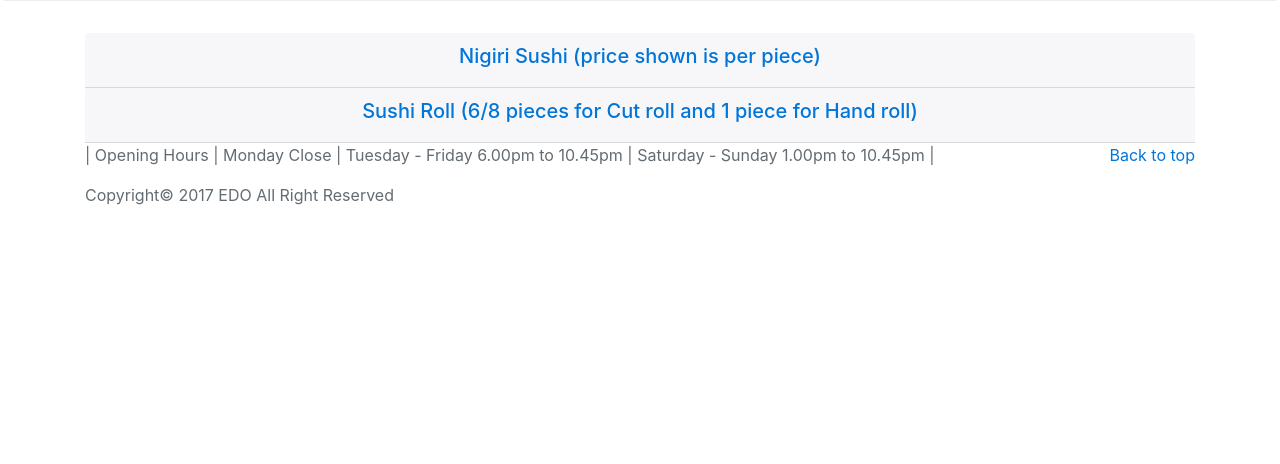
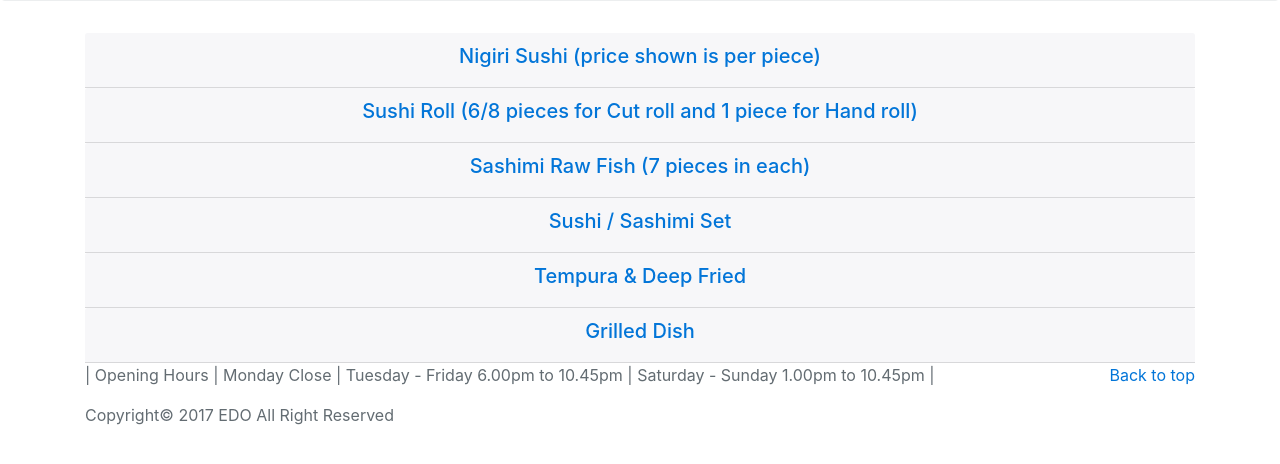
Before and after one commit to bluesky271/Edo-frontend, a PHP site: page /menu.html in a window 1280 px wide. Shown: the part 281-745 px from the top of the page. Run offline with PHP 8.4, Linux system fonts and the light colour scheme; some libraries are stand-ins or nearby versions.

Commit message:
Changed menu

```diff
--- a/website/index.php
+++ /dev/null
@@ -1 +0,0 @@
-<?php include_once("index.html")  ?>
--- a/website/menu.html
+++ b/website/menu.html
@@ -54,7 +54,7 @@
           <div class="col-lg-12">
             <div class="card-header" role="tab" id="headingOne">
               <h5 class="text-center">
-                <a data-toggle="collapse" data-parent="#accordion" href="#collapseOne" aria-expanded="true" aria-controls="collapseOne">
+                <a class="menu-title" data-toggle="collapse" data-parent="#accordion" href="#collapseOne" aria-expanded="true" aria-controls="collapseOne">
                   Nigiri Sushi (price shown is per piece)
                 </a>
               </h5>
@@ -106,9 +136,9 @@
         <!-- 2nd row start -->
         <div class="row">
           <div class="col-lg-12">
-            <div class="card-header" role="tab" id="headingOne">
+            <div class="card-header" role="tab" id="headingTwo">
               <h5 class="text-center">
-                <a data-toggle="collapse" data-parent="#accordion" href="#collapseTwo" aria-expanded="true" aria-controls="collapseOne">
+                <a class="menu-title" data-toggle="collapse" data-parent="#accordion" href="#collapseTwo" aria-expanded="true" aria-controls="collapseOne">
                   Sushi Roll (6/8 pieces for Cut roll and 1 piece for Hand roll)
                 </a>
               </h5>
@@ -116,64 +146,114 @@
 
             <div id="collapseTwo" class="collapse" role="tabpanel" aria-labelledby="headingOne">
               <div class="row">
-              <div class="col">
-                <p class="text-left">S16. Tuna</p>
-                <p class="text-left">S17. Spicy Tuna</p>
-                <p class="text-left">S18. Salmon</p>
-                <p class="text-left">S19. Salmon Skin</p>
-                <p class="text-left">S20. Tobiko Scallop</p>
-                <p class="text-left">S21. Salmon & Avocado</p>
-                <p class="text-left">S22. Eel & Cucumber</p>
-                <p class="text-left">S23. Exotic California</p>
-                <p class="text-left">S24. Cucumber or Pickle</p>
-                <p class="text-left">S25. Avocado</p>
-                <p class="text-left">S26. Vegetable Tempura (8pcs)</p>
-                <p class="text-left">S27. Soft Shell Crab (8pcs)</p>
-                <p class="text-left">S28. Prawn Tempura (8pcs)</p>
-                <p class="text-left">S29. Dragon Roll (8pcs)</p>
-                <p class="text-left">S30. Futo Makle - Big Roll (8pcs)</p>
-                <p class="text-left">S31. Vegetable Futo Make - Big Roll (8pcs)</p>
-                <p class="text-left">S32. Edo Maki (8pcs)</p>
-                <p class="text-left">S33. Special Salmon Roll (8pcs)</p>
-                <p class="text-left">S34. Special Tempura Roll (8pcs)</p>
-                <p class="text-left">S35. Chicken Teriyaki * Cucumber Roll</p>
-              </div>
-              <div class="col">
-                <p class="text-right">Cut Roll £3.60</p>
-                <p class="text-right">Cut Roll £3.80</p>
-                <p class="text-right">Cut Roll £3.30</p>
-                <p class="text-right">Cut Roll £3.10</p>
-                <p class="text-right">Cut Roll £3.80</p>
-                <p class="text-right">Cut Roll £3.40</p>
-                <p class="text-right">Cut Roll £3.90</p>
-                <p class="text-right">Cut Roll £4.00</p>
-                <p class="text-right">Cut Roll £2.50</p>
-                <p class="text-right">Cut Roll £2.70</p>
-                <p class="text-right">Cut Roll £5.70</p>
-                <p class="text-right">Cut Roll £8.50</p>
-                <p class="text-right">Cut Roll £8.00</p>
-                <p class="text-right">Cut Roll £8.00</p>
-                <p class="text-right">Cut Roll £7.30</p>
-                <p class="text-right">Cut Roll £6.30</p>
-                <p class="text-right">Cut Roll £8.40</p>
-                <p class="text-right">Cut Roll £5.90</p>
-                <p class="text-right">Cut Roll £7.20</p>
-                <p class="text-right">Cut Roll £3.80</p>
-              </div>
-              <div class="col">
-                <p class="text-right">Hand Roll £3.40</p>
-                <p class="text-right">Hand Roll £3.60</p>
-                <p class="text-right">Hand Roll £3.10</p>
-                <p class="text-right">Hand Roll £2.90</p>
-                <p class="text-right">Hand Roll £3.60</p>
-                <p class="text-right">Hand Roll £3.20</p>
-                <p class="text-right">Hand Roll £3.70</p>
-                <p class="text-right">Hand Roll £3.80</p>
-                <p class="text-right">Hand Roll £2.20</p>
-                <p class="text-right">Hand Roll £2.50</p>
-                <p class="text-right">Hand Roll £3.70</p>
-                <p class="text-right">Hand Roll £4.90</p>
-                <p class="text-right">Hand Roll £3.90</p>
+                <div class="col">
+                  <table style="width:100%">
+                    <tr>
+                      <th class="text-left"></th>
+                      <th class="text-right">Cut Roll</th>
+                      <th class="text-right">Hand Roll</th>
+                    </tr>
+                    <tr>
+                      <th class="text-left">S16. Tuna</th>
+                      <th class="text-right">£3.60</th>
+                      <th class="text-right">£3.40</th>
+                    </tr>
+                    <tr>
+                      <th class="text-left">S17. Spicy Tuna</th>
+                      <th class="text-right">£3.80</th>
+                      <th class="text-right">£3.60</th>
+                    </tr>
+                    <tr>
+                      <th class="text-left">S18. Salmon</th>
+                      <th class="text-right">£3.30</th>
+                      <th class="text-right">£3.10</th>
+                    </tr>
+                    <tr>
+                      <th class="text-left">S19. Salmon Skin</th>
+                      <th class="text-right">£3.10</th>
+                      <th class="text-right">£2.90</th>
+                    </tr>
+                    <tr>
+                      <th class="text-left">S20. Tobiki Scallop</th>
+                      <th class="text-right">£3.80</th>
+                      <th class="text-right">£3.60</th>
+                    </tr>
+                    <tr>
+                      <th class="text-left">S21. Salmon & Avocado</th>
+                      <th class="text-right">£3.40</th>
+                      <th class="text-right">£3.20</th>
+                    </tr>
+                    <tr>
+                      <th class="text-left">S22. Eel & Cucumber</th>
+                      <th class="text-right">£3.90</th>
+                      <th class="text-right">£3.70</th>
+                    </tr>
+                    <tr>
+                      <th class="text-left">S23. Exotic California</th>
+                      <th class="text-right">£4.00</th>
+                      <th class="text-right">£3.80</th>
+                    </tr>
+                    <tr>
+                      <th class="text-left">S24. Cucumber or Pickle</th>
+                      <th class="text-right">£2.50</th>
+                      <th class="text-right">£2.30</th>
+                    </tr>
+                    <tr>
+                      <th class="text-left">S25. Avocado</th>
+                      <th class="text-right">£2.70</th>
+                      <th class="text-right">£2.50</th>
+                    </tr>
+                    <tr>
+                      <th class="text-left">S26. Vegetable Tempura (8pcs)</th>
+                      <th class="text-right">£5.70</th>
+                      <th class="text-right">£3.70</th>
+                    </tr>
+                    <tr>
+                      <th class="text-left">S27. Soft Shell Crab (8pcs)</th>
+                      <th class="text-right">£8.50</th>
+                      <th class="text-right">£4.90</th>
+                    </tr>
+                    <tr>
+                      <th class="text-left">S28. Prawn Tempura (8pcs)</th>
+                      <th class="text-right">£8.00</th>
+                      <th class="text-right">£3.90</th>
+                    </tr>
+                    <tr>
+                      <th class="text-left">S29. Dragon Roll (8pcs)</th>
+                      <th class="text-right">£8.00</th>
+                      <th class="text-right"></th>
+                    </tr>
+                    <tr>
+                      <th class="text-left">S30. Futo Maki - Big Roll (8pcs)</th>
+                      <th class="text-right">£7.30</th>
+                      <th class="text-right"></th>
+                    </tr>
+                    <tr>
+                      <th class="text-left">S31. Vegetable Futo Maki - Big Roll (8pcs)</th>
+                      <th class="text-right">£6.30</th>
+                      <th class="text-right"></th>
+                    </tr>
+                    <tr>
+                      <th class="text-left">S32. Edo Maki (8pcs)</th>
+                      <th class="text-right">£8.40</th>
+                      <th class="text-right"></th>
+                    </tr>
+                    <tr>
+                      <th class="text-left">S33. Special Salmon Roll (8pcs)</th>
+                      <th class="text-right">£5.90</th>
+                      <th class="text-right"></th>
+                    </tr>
+                    <tr>
+                      <th class="text-left">S34. Special Tempura Roll (8pcs)</th>
+                      <th class="text-right">£7.20</th>
+                      <th class="text-right"></th>
+                    </tr>
+                    <tr>
+                      <th class="text-left">S35. Chicken Teriyaki & Cucumber Roll</th>
+                      <th class="text-right">£3.80</th>
+                      <th class="text-right"></th>
+                    </tr>
+                  </table>
               </div>
             </div>
             </div>
@@ -181,6 +261,216 @@
 
         </div>
         <!-- 2nd row end -->
+
+        <!-- 3rd row start -->
+        <div class="row">
+          <div class="col-lg-12">
+            <div class="card-header" role="tab" id="headingThree">
+              <h5 class="text-center">
+                <a class="menu-title" data-toggle="collapse" data-parent="#accordion" href="#collapseThree" aria-expanded="true" aria-controls="collapseThree">
+                  Sashimi Raw Fish (7 pieces in each)
+                </a>
+              </h5>
+            </div>
+
+            <div id="collapseThree" class="collapse" role="tabpanel" aria-labelledby="headingThree">
+              <div class="row">
+              <div class="col">
+                <table style="width:100%">
+                  <tr>
+                    <th class="text-left">S36. Tuna</th>
+                    <th class="text-right">£11.50</th>
+                  </tr>
+                  <tr>
+                    <th class="text-left">S37. Salmon</th>
+                    <th class="text-right">£9.50</th>
+                  </tr>
+                  <tr>
+                    <th class="text-left">S38. Scallop</th>
+                    <th class="text-right">£9.90</th>
+                  </tr>
+                  <tr>
+                    <th class="text-left">S39. Clam</th>
+                    <th class="text-right">£9.50</th>
+                  </tr>
+                  <tr>
+                    <th class="text-left">S40. Octopus</th>
+                    <th class="text-right">£9.50</th>
+                  </tr>
+                  <tr>
+                    <th class="text-left">S41. Seabass & Mackeral (8pcs)</th>
+                    <th class="text-right">£10.00</th>
+                  </tr>
+                </table>
+            </div>
+            </div>
+          </div>
+
+        </div>
+      </div>
+        <!-- 3rd row end -->
+
+        <!-- 4th row start -->
+        <div class="row">
+          <div class="col-lg-12">
+            <div class="card-header" role="tab" id="headingFour">
+              <h5 class="text-center">
+                <a class="menu-title" data-toggle="collapse" data-parent="#accordion" href="#collapseFour" aria-expanded="true" aria-controls="collapseFour">
+                  Sushi / Sashimi Set
+                </a>
+              </h5>
+            </div>
+
+            <div id="collapseFour" class="collapse" role="tabpanel" aria-labelledby="headingFour">
+
+            <div class="row">
+              <div class="col">
+                <table style="width:100%">
+                <tr>
+                  <th class="text-left">S42. Edo Deluxe Sushi & Sashimi Set (7 Nigiri, 6 pcs Sushi Roll, 15 pcs Sashimi)</th>
+                  <th class="text-right">£33.00</th>
+                </tr>
+                <tr>
+                  <th class="text-left">S43. Edo Mini Set (5 Nigiri, 6 pcs Sushi Roll, 6 pcs Sashimi)</th>
+                  <th class="text-right">£19.50</th>
+                </tr>
+                <tr>
+                  <th class="text-left">S44. Sashimi Matsu Set (18 pcs Sashimi)</th>
+                  <th class="text-right">£19.90</th>
+                </tr>
+                <tr>
+                  <th class="text-left">S45. Sashimi Take Set (12 pcs Sashimi)</th>
+                  <th class="text-right">£15.00</th>
+                </tr>
+                <tr>
+                  <th class="text-left">S46. Sashimi Umei Set (6 pcs Sashimi)</th>
+                  <th class="text-right">£7.90</th>
+                </tr>
+                <tr>
+                  <th class="text-left">S47. Superior Sushi Set (8 Nigiri, 6 pcs Sushi Roll)</th>
+                  <th class="text-right">£17.50</th>
+                </tr>
+                <tr>
+                  <th class="text-left">S48. Standard Sushi Set (6 Nigiri, 6 pcs Sushi Roll)</th>
+                  <th class="text-right">£14.50</th>
+                </tr>
+                <tr>
+                  <th class="text-left">S49. Trail Sushi Set (3 Nigiri, 6 pcs Sushi Roll)</th>
+                  <th class="text-right">£8.50</th>
+                </tr>
+              </table>
+              </div>
+            </div>
+
+            </div>
+          </div>
+
+        </div>
+        <!-- 4th row end -->
+
+        <!-- 5th row start -->
+        <div class="row">
+          <div class="col-lg-12">
+            <div class="card-header" role="tab" id="headingFive">
+              <h5 class="text-center">
+                <a class="menu-title" data-toggle="collapse" data-parent="#accordion" href="#collapseFive" aria-expanded="true" aria-controls="collapseFive">
+                  Tempura & Deep Fried
+                </a>
+              </h5>
+            </div>
+
+            <div id="collapseFive" class="collapse" role="tabpanel" aria-labelledby="headingFive">
+
+            <div class="row">
+              <div class="col">
+                <table style="width:100%">
+                <tr>
+                  <th class="text-left">1. King Prawn Tempura (5pcs King Prawn)<th>
+                  <th class="text-right">£10.90</th>
+                </tr>
+                <tr>
+                  <th class="text-left">2. King Prawn & Vegetable Tempura<th>
+                  <th class="text-right">£9.50</th>
+                </tr>
+                <tr>
+                  <th class="text-left">3. Vegetable Tempura (12pcs)<th>
+                  <th class="text-right">£7.50</th>
+                </tr>
+                <tr>
+                  <th class="text-left">4. Deep Fried Soft Shell Crab With Salad<th>
+                  <th class="text-right">£7.30</th>
+                </tr>
+                <tr>
+                  <th class="text-left">5. Tori Karage (Marinated Chicken)<th>
+                  <th class="text-right">£7.30</th>
+                </tr>
+                <tr>
+                  <th class="text-left">6. Agedashi Tofu (Deep Fried Tofu In Tempura Sauce)<th>
+                  <th class="text-right">£4.40</th>
+                </tr>
+                <tr>
+                  <th class="text-left">7. Ton Katsu (Pork Cutlet with Salad)<th>
+                  <th class="text-right">£7.30</th>
+                </tr>
+                <tr>
+                  <th class="text-left">8. Mix Seafood Fry<th>
+                  <th class="text-right">£10.40</th>
+                </tr>
+              </table>
+              </div>
+            </div>
+
+            </div>
+          </div>
+
+        </div>
+        <!-- 5th row end -->
+
+        <!-- 6th row start -->
+        <div class="row">
+          <div class="col-lg-12">
+            <div class="card-header" role="tab" id="headingSix">
+              <h5 class="text-center">
+                <a class="menu-title" data-toggle="collapse"`` data-parent="#accordion" href="#collapseSix" aria-expanded="true" aria-controls="collapseSix">
+                  Grilled Dish
+                </a>
+              </h5>
+            </div>
+
+            <div id="collapseSix" class="collapse" role="tabpanel" aria-labelledby="headingSix">
+
+            <div class="row">
+              <div class="col">
+                <table style="width:100%">
+                <tr>
+                  <th class="text-left">9. Salmon Teriyaki (Grilled With Teriyaki Sauce)<th>
+                  <th class="text-right">£8.20</th>
+                </tr>
+                <tr>
+                  <th class="text-left">10. Seabass With Salt<th>
+                  <th class="text-right">£8.80</th>
+                </tr>
+                <tr>
+                  <th class="text-left">11. Nasu Den (Aubergine Grilled With Soy Bean Sauce)<th>
+                  <th class="text-right">£5.70</th>
+                </tr>
+                <tr>
+                  <th class="text-left">12. Pork Asparagus Teriyaki (Slice of Pork Roll)<th>
+                  <th class="text-right">£8.50</th>
+                </tr>
+                <tr>
+                  <th class="text-left">13. Scallop With Creamy Spicy Sauce<th>
+                  <th class="text-right">£6.80</th>
+                </tr>
+              </table>
+              </div>
+            </div>
+
+            </div>
+          </div>
+
+        </div>
+        <!-- 6th row end -->
 
       </div>
     </div>
```
Also changed, not shown: other parts of website/menu.html (+62 -32 lines), website/description.css (+6 -2 lines).
